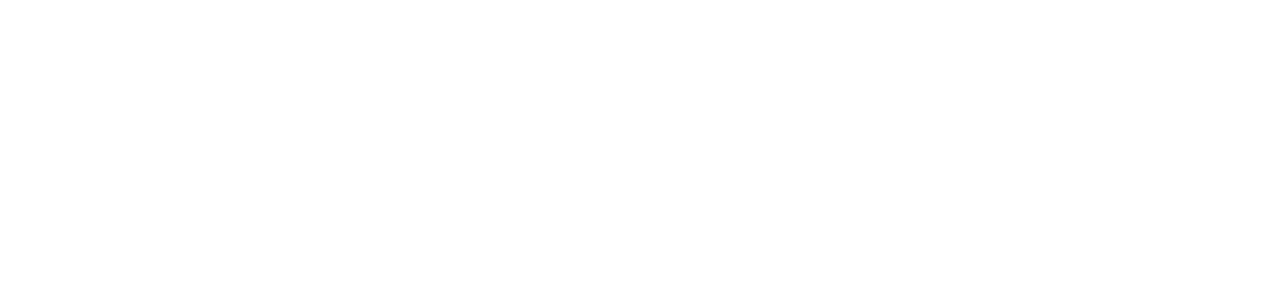
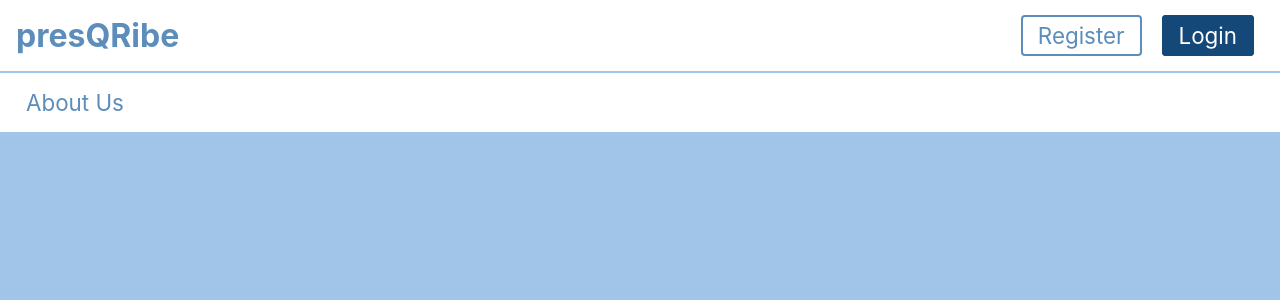
Before and after one commit to lfranckx/presqribe-v1, a React (Create React App) app: page /#/home in a window 1280 px wide. Shown: the top 300 px of the page. Built offline with nearby package versions, Linux system fonts and the light colour scheme.

Commit message:
add login and sign up butttons

```diff
--- a/src/App.js
+++ b/src/App.js
@@ -1,9 +1,18 @@
 import React from 'react';
+import { Redirect, Route, Switch } from 'react-router-dom';
+import { Navbar } from './components/Navbar';
+import SignUp from './components/SignUp/SignUp';
 import './styles/app.scss';
 
 function App() {
   return (
     <>
+      <Navbar />
+      <Switch>
+        <Route exact path='/' render={() => <Redirect to='/home' />} />
+
+        <Route path='sign-up' component={ SignUp }/>
+      </Switch>
     </>
   );
 }
--- /dev/null
+++ b/src/components/Navbar.js
@@ -0,0 +1,38 @@
+import React from 'react'
+import { Link, NavLink } from 'react-router-dom';
+import '../styles/navbar.scss';
+
+export const Navbar = () => {
+    return (
+        <>
+            <nav id='main-nav'>
+                <Link to='/home' id='logo'>
+                    <h1 className='h1'>presQRibe</h1>
+                </Link>
+
+                <ul>
+                    <li>
+                        <NavLink to='/sign-up' id='sign-up' className='h3' >
+                            Register
+                        </NavLink>
+                    </li>
+
+                    <li>
+                        <NavLink to='/login' id='login' className='h3' >
+                            Login
+                        </NavLink>
+                    </li>
+                </ul>
+            </nav>
+            <nav id='sub-nav'>
+                <ul>
+                    <li>
+                        <NavLink to='/about' className='h3'>
+                            About Us
+                        </NavLink>
+                    </li>
+                </ul>
+            </nav>
+        </>
+    )
+}
--- /dev/null
+++ b/src/components/SignUp/SignUp.js
@@ -0,0 +1,30 @@
+import React, { Component } from 'react';
+import SignUpForm from './SignUpForm';
+
+export default class SignUp extends Component {
+    static defaultProps = {
+        location: {},
+        history: {
+            push: () => {}
+        }
+    }
+
+    handleSubmitSuccess = () => {
+        const { location, history } = this.props;
+        const destination = (location.state || {}).from || '/create_profile';
+        history.push(destination);
+    }
+
+    render() {
+        return (
+            <>
+                <section className="sign-up-section">
+                    <h2>Register</h2>
+                    <SignUpForm
+                        onSubmitSuccess={this.handleSubmitSuccess}
+                    />
+                </section>
+            </>
+        );
+    }
+}
--- /dev/null
+++ b/src/components/SignUp/SignUpForm.js
@@ -0,0 +1,73 @@
+import React, { Component } from 'react';
+
+export default class SignUpForm extends Component {
+    static defaultProps = {
+        onSubmitSuccess: () => {}
+    }
+
+    state = { error: null };
+
+    render() {
+        const { error } = this.state;
+        return (
+            <>
+                <form>
+                    <div role='alert'>{error && <p className='error'>{error}</p>}</div>
+
+                    <div className="input-box">
+                        <label htmlFor="first-name-sign">First Name</label>
+                        <input
+                            type="text"
+                            name='first_name'
+                            aria-label='first_name'
+                            className='first_name'
+                            id='first-name-sign'
+                            required
+                        />
+                    </div>
+
+                    <div className="input-box">
+                        <label htmlFor='last-name-sign'>Last Name</label>
+                        <input
+                            type="text"
+                            name='last_name'
+                            aria-label='last_name'
+                            className='last_name'
+                            id='last-name-sign'
+                            required
+                        />
+                    </div>
+
+                    <div className="input-box">
+                        <label htmlFor='email-sign'>Email</label>
+                        <input
+                            type="text"
+                            name='email'
+                            aria-label='email'
+                            className='email'
+                            id='email-sign'
+                            required
+                        />
+                    </div>
+
+                    <div className="input-box">
+                        <label htmlFor='password-sign'>Password</label>
+                        <input
+                            type="password"
+                            name='password'
+                            aria-label='password'
+                            className='password'
+                            id='password-sign'
+                            required
+                        />
+                    </div>
+
+                    <button className="btn submit">
+                        Register
+                    </button>
+
+                </form>
+            </>
+        )
+    }
+}
--- a/src/styles/_vars.scss
+++ b/src/styles/_vars.scss
@@ -1,2 +1,21 @@
 $black: #242424;
 $white: #fff;
+$color1: #A0C5E8;
+$color2: #5c8dbb;
+$color3: #144878;
+
+.h1 {
+    font-size: 2rem;
+}
+
+.h2 {
+    font-size: 1.6rem;
+}
+
+.h3 {
+    font-size: 1.4rem;
+}
+
+.h4 {
+    font-size: 1.2rem;
+}
--- a/src/styles/app.scss
+++ b/src/styles/app.scss
@@ -0,0 +1,14 @@
+h1, h2, h3, h4, h5 {
+    margin: 0;
+    padding: 0;
+}
+
+ul, li {
+    list-style-type: none;
+    margin: 0;
+    padding: 0;
+}
+
+a {
+    text-decoration: none;
+}
--- a/src/styles/index.scss
+++ b/src/styles/index.scss
@@ -1,4 +1,4 @@
-@import './styles/_vars.scss';
+@import './vars.scss';
 
 * {
   color: $white;
@@ -11,6 +11,7 @@
     sans-serif;
   -webkit-font-smoothing: antialiased;
   -moz-osx-font-smoothing: grayscale;
+  background-color: $color1;
 }
 
 code {
--- /dev/null
+++ b/src/styles/navbar.scss
@@ -0,0 +1,60 @@
+@import './vars';
+
+nav {
+    display: flex;
+    justify-content: space-between;
+    align-items: center;
+    padding: 1rem;
+    background-color: $white;
+    border-bottom: solid 2px $color1;
+
+    h1 {
+        color: $color2;
+    }
+
+
+    ul {
+        display: flex;
+        align-items: center;
+
+        li {
+            margin: 0 10px;
+
+            a {
+                color: $color2;
+            }
+
+            #login {
+                background-color: $color3;
+                color: $white;
+                padding: 5px 15px;
+                border: solid 2px $color3;
+                border-radius: 4px;
+                transition: all 0.3s ease-out;
+
+
+                &:hover {
+                    background-color: $color2;
+                    border: solid 2px $color2;
+                    color: $white;
+                    transition: all 0.3s ease-out;
+                    transition: 250ms;
+                }
+            }
+
+            #sign-up {
+                border: solid 2px $color2;
+                padding: 5px 15px;
+                border-radius: 4px;
+                color: $color2;
+
+                &:hover {
+                    background-color: $color2;
+                    color: $white;
+                    transition: all 0.3s ease-out;
+                    transition: 250ms;
+                }
+            }
+        }
+    }
+}
```
Also changed, not shown: src/components/Login/Login.js (added), src/components/Login/LoginForm.js (added), 2 other files (tests, documents, lock files or other folders).
